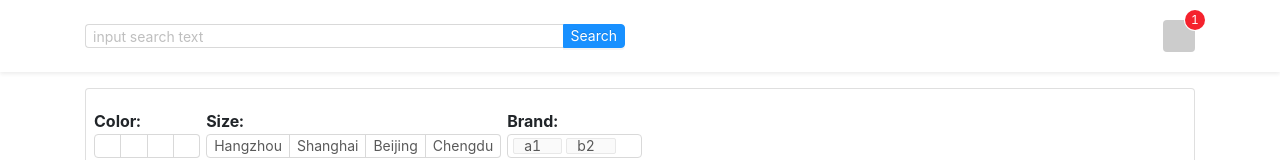
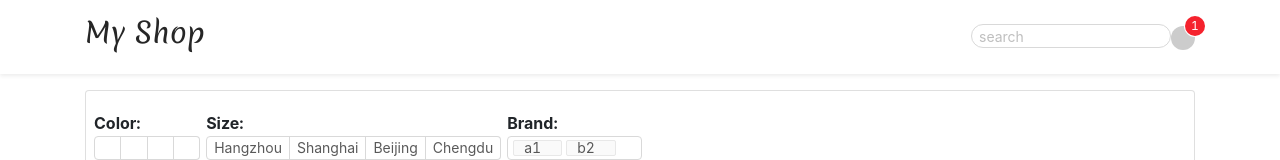
Before and after one commit to omedale/omedale-shop, a Vue app: page /#/home in a window 1280 px wide. Shown: the top 160 px of the page. Built offline with nearby package versions, Linux system fonts and the light colour scheme; what vue-stripe-checkout would draw is missing.

Commit message:
fix header

```diff
--- a/src/components/common/Header.vue
+++ b/src/components/common/Header.vue
@@ -5,10 +5,18 @@
       <div class="container">
         <div class="row align-items-center">
           <div class="col-lg-6 col-sm-12">
-            <a-input-search placeholder="input search text" @search="onSearch" enterButton="Search" :size="'small'" />
+            <router-link :to="'/'" class="home">
+              <h3>My Shop</h3>
+            </router-link>
           </div>
           <div class="col-lg-6 col-sm-12">
             <div class="float-right no-gutters py-1">
+                <a-input-search
+                placeholder="search"
+                class="search-bar"
+                :size="'small'"
+                @search="onSearch"
+              />
               <router-link :to="'/cart'" class="">
                   <span>
                     <a-badge :count="1"><a-avatar shape="square" icon="shopping-cart" /></a-badge>
@@ -41,5 +49,23 @@ export default {
 </script>
 
 <style>
-
+  .search-bar {
+    width: 200px;
+  }
+  .search-bar input {
+    border-radius: 12px;
+  }
+  .ant-avatar {
+    width: 24px !important;
+    height: 24px !important;
+    border-radius: 12px !important;
+    border-radius: 50% !important;
+  }
+  .anticon-shopping-cart {
+    vertical-align: 0.35rem !important;
+    margin-left: -0.10rem  !important;
+  }
+  .home {
+    font-family: 'Merienda', cursive;
+  }
 </style>
--- a/src/global.scss
+++ b/src/global.scss
@@ -1,4 +1,5 @@
 @import 'bootstrap-css-only/css/bootstrap.min.css';
+@import url('https://fonts.googleapis.com/css?family=Merienda&display=swap');
 
 
 .flex-space-between {
@@ -6,7 +7,7 @@
   justify-content: space-between;
 }
 .ant-btn .anticon {
-  vertical-align: unset !important;
+  vertical-align: 0.08rem !important;
 }
 .filter-item {
   margin-left: 3px;
@@ -45,6 +46,17 @@
   margin-bottom: 20px;
 }
 
+a {
+  text-decoration: none !important;
+  &:hover {
+    text-decoration: none !important;
+  }
+}
+
 .anchor-button {
   text-decoration: none !important;
 }
+
+.anticon {
+  vertical-align: unset;
+}
```
